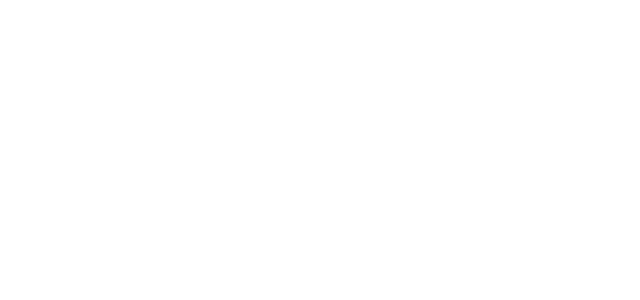
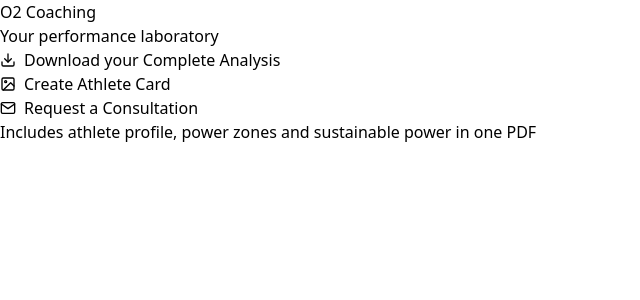
Before and after one commit to Daniel160407/Coffee-Squad, a React (Vite) app: page /running in a window 1280 px wide. Shown: the top 300 px of the page, without its empty margins (0-640 px from the left). Built offline with nearby package versions, Linux system fonts and the light colour scheme.

Commit message:
refactor: add page header

```diff
--- /dev/null
+++ b/src/components/layout/PageHeader.jsx
@@ -0,0 +1,44 @@
+import { useState } from "react";
+import { FiDownload, FiImage, FiMail } from "react-icons/fi";
+import Button from "../uiComponents/Button";
+
+const PageHeader = () => {
+  const [openDownloadPdfLayout, setOpenDownloadPdfLayout] = useState(false);
+  const [openCardCreationLayout, setOpenCardCreationLayout] = useState(false);
+  const [openConsultationRequestLayout, setOpenConsultationRequestLayout] =
+    useState(false);
+
+  return (
+    <div>
+      <h1>O2 Coaching</h1>
+      <p>Your performance laboratory</p>
+      <div>
+        <Button
+          icon={FiDownload}
+          type="btn"
+          title={"Download your Complete Analysis"}
+          onClick={() => setOpenDownloadPdfLayout(!openDownloadPdfLayout)}
+        />
+        <Button
+          icon={FiImage}
+          type="btn"
+          title={"Create Athlete Card"}
+          onClick={() => setOpenCardCreationLayout(!openCardCreationLayout)}
+        />
+        <Button
+          icon={FiMail}
+          type="btn"
+          title={"Request a Consultation"}
+          onClick={() =>
+            setOpenConsultationRequestLayout(!openConsultationRequestLayout)
+          }
+        />
+      </div>
+      <p>
+        Includes athlete profile, power zones and sustainable power in one PDF
+      </p>
+    </div>
+  );
+};
+
+export default PageHeader;
--- a/src/pages/Cycling.jsx
+++ b/src/pages/Cycling.jsx
@@ -1,42 +1,10 @@
-import { useState } from "react";
-import Button from "../components/uiComponents/Button";
-import { FiDownload, FiImage, FiMail } from "react-icons/fi";
+import PageHeader from "../components/layout/PageHeader";
 
 const Cycling = () => {
-  const [openDownloadPdfLayout, setOpenDownloadPdfLayout] = useState(false);
-  const [openCardCreationLayout, setOpenCardCreationLayout] = useState(false);
-  const [openConsultationRequestLayout, setOpenConsultationRequestLayout] =
-    useState(false);
 
   return (
     <div>
-      <div>
-        <h1>O2 Coaching</h1>
-        <p>Your performance laboratory</p>
-        <div>
-          <Button
-            icon={FiDownload}
-            type="btn"
-            title={"Download your Complete Analysis"}
-            onClick={() => setOpenDownloadPdfLayout(!openDownloadPdfLayout)}
-          />
-          <Button
-            icon={FiImage}
-            type="btn"
-            title={"Create Athlete Card"}
-            onClick={() => setOpenCardCreationLayout(!openCardCreationLayout)}
-          />
-          <Button
-            icon={FiMail}
-            type="btn"
-            title={"Request a Consultation"}
-            onClick={() =>
-              setOpenConsultationRequestLayout(!openConsultationRequestLayout)
-            }
-          />
-        </div>
-        <p>Includes athlete profile, power zones and sustainable power in one PDF</p>
-      </div>
+      <PageHeader />
     </div>
   );
 };
--- a/src/pages/Running.jsx
+++ b/src/pages/Running.jsx
@@ -1,9 +1,11 @@
+import PageHeader from "../components/layout/PageHeader";
+
 const Running = () => {
-    return (
-        <div>
-
-        </div>
-    );
-}
+  return (
+    <div>
+      <PageHeader />
+    </div>
+  );
+};
 
 export default Running;
```
